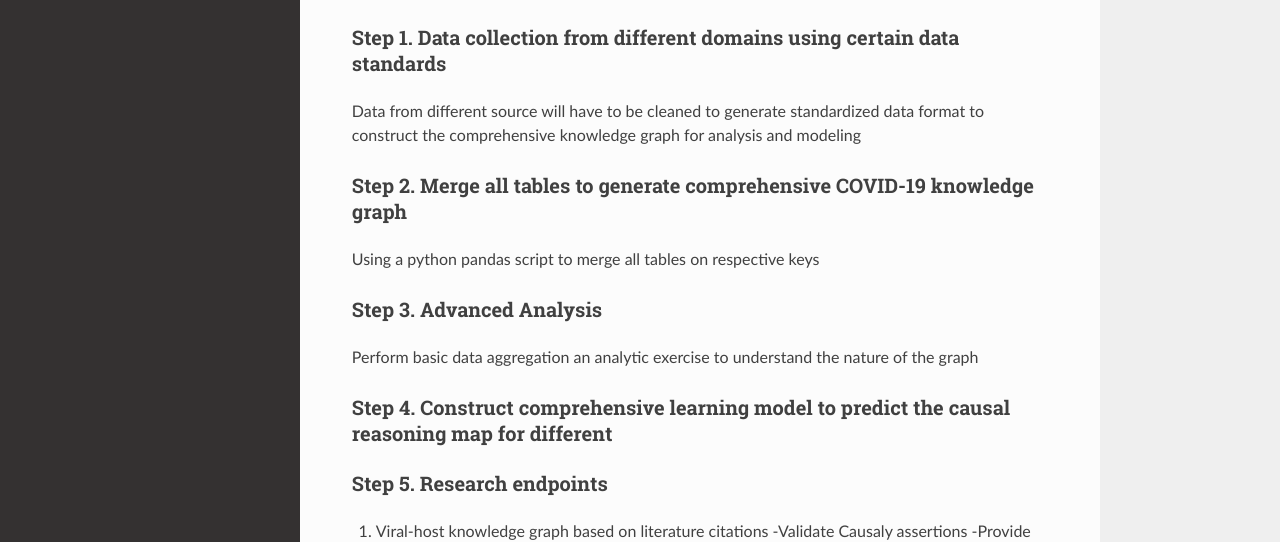
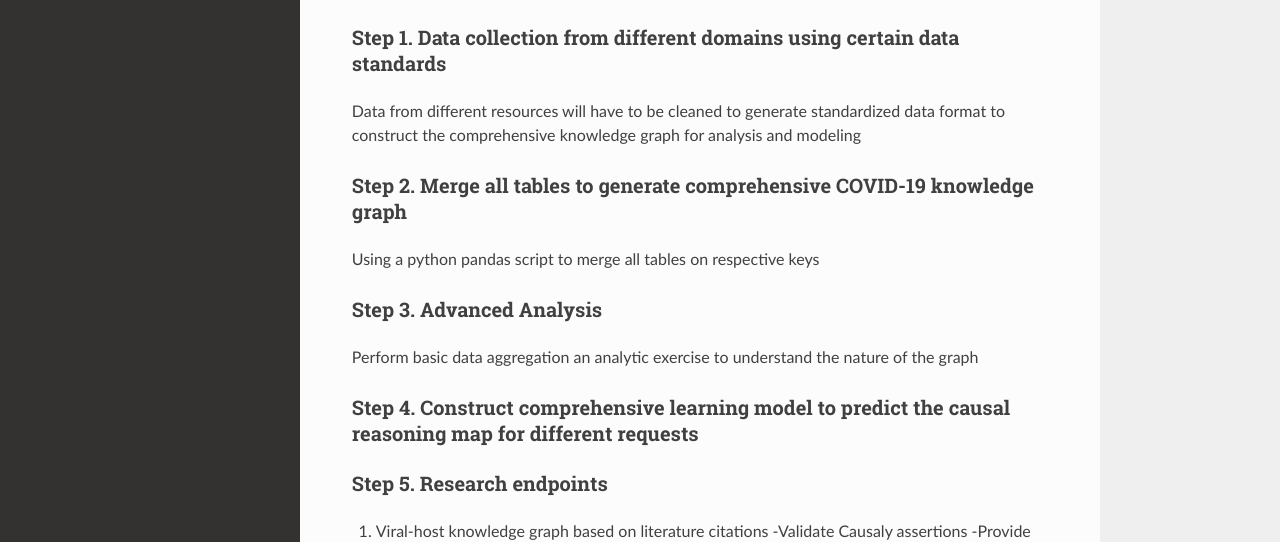
Before and after one commit to COVID-19-Causal-Reasoning/causal-reasoning, an MkDocs documentation site: the page built from docs/index.md, in a window 1280 px wide and 1239 px high. Shown: the part 301-843 px from the top of the window. Built offline with MkDocs 1.6.1, drawn with Linux system fonts in a browser that asks for light colours; nearby versions of some CDN libraries.

Commit message:
standard update

```diff
--- a/docs/index.md
+++ b/docs/index.md
@@ -6,7 +6,7 @@ help the scientific community fight COVID-19 pandemic.
 
 ### Step 1. Data collection from different domains using certain data standards
 
-Data from different source will have to be cleaned to generate standardized data format to construct the comprehensive knowledge graph for analysis and modeling
+Data from different resources will have to be cleaned to generate standardized data format to construct the comprehensive knowledge graph for analysis and modeling
 
 ### Step 2. Merge all tables to generate comprehensive COVID-19 knowledge graph
 
@@ -16,7 +16,7 @@ Using a python pandas script to merge all tables on respective keys
 
 Perform basic data aggregation an analytic exercise to understand the nature of the graph
 
-### Step 4. Construct comprehensive learning model to predict the causal reasoning map for different
+### Step 4. Construct comprehensive learning model to predict the causal reasoning map for different requests
 
 
 ### Step 5. Research endpoints
```
Also changed, not shown: docs/Data.md (+3 -1 lines).
